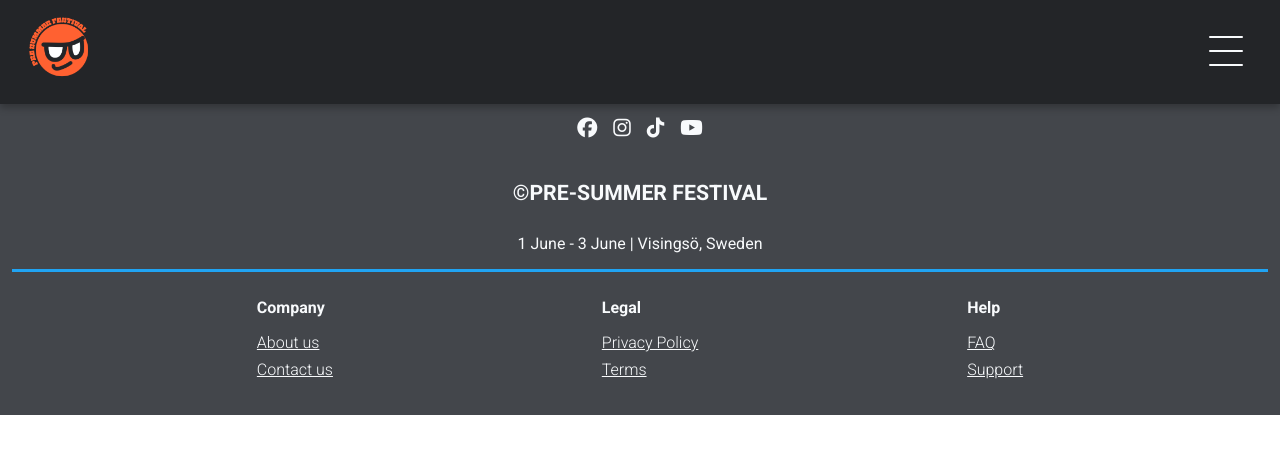
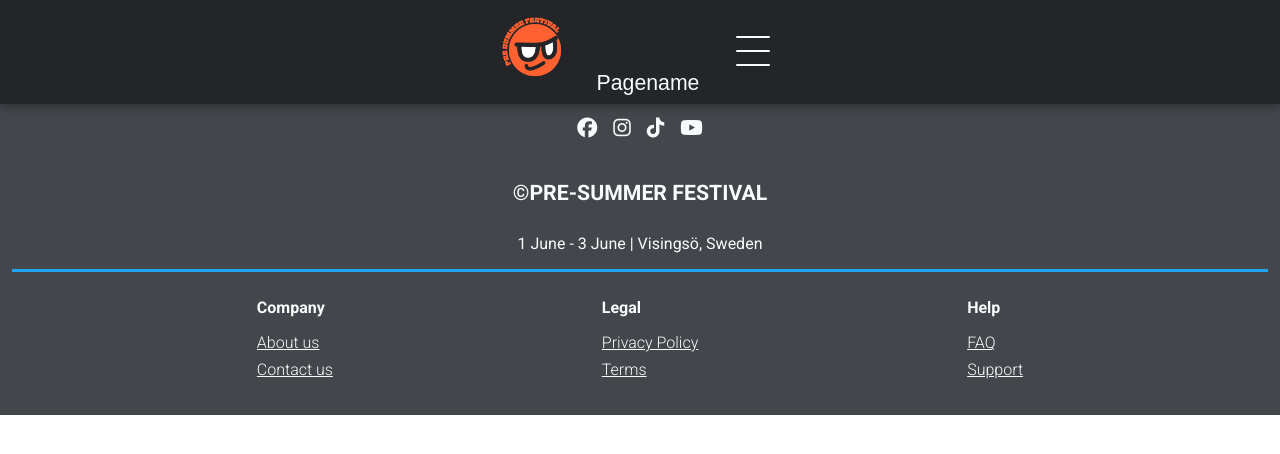
Before and after one commit to Web-Design-Project-2026/web-design-project-2026-team-16, a website: page template.html in a window 1280 px wide. Drawn offline with nearby package versions, Linux system fonts and the light colour scheme; a web font is replaced by a local one.

Commit message:
Template base done

```diff
--- a/global.css
+++ b/global.css
@@ -56,10 +56,23 @@ header {
   left: 0;
   right: 0;
   display: flex;
-  justify-content: space-between;
+  justify-content: center;
   align-items: center;
   background: #232528;
   box-shadow: 0 4px 7px 0 rgba(0, 0, 0, 0.25);
+}
+
+.page-name {
+  display:flex;
+  flex-direction: column;
+  justify-content: center;
+  color: var(--white);
+  font-family: gigantic, sans-serif;
+  font-size: 1.33rem;
+  font-weight: regular;
+  align-self: end;
+  letter-spacing: 5%;
+  padding: 8px 0 8px 0;
 }
 
 .logo {
--- a/template.html
+++ b/template.html
@@ -8,13 +8,14 @@
     <!-- Styles -->
     <link rel="stylesheet" href="global.css" />
 
-    <!-- Roboto Font -->
+    <!-- Fonts -->
     <link rel="preconnect" href="https://fonts.googleapis.com" />
     <link rel="preconnect" href="https://fonts.gstatic.com" crossorigin />
     <link
-      href="https://fonts.googleapis.com/css2?family=Roboto:ital,wght@0,100..900;1,100..900&display=swap"
+      href="https://fonts.googleapis.com/css2?family=Anton&family=Roboto:ital,wght@0,100..900;1,100..900&display=swap"
       rel="stylesheet"
     />
+    <link rel="stylesheet" href="https://use.typekit.net/bap7jyo.css" />
     <!-- javascript -->
     <script src="global.js" defer></script>
 
@@ -39,6 +40,7 @@
           />
         </a>
       </div>
+      <div class="page-name">Pagename</div>
       <div class="menu-btn-container">
         <button class="menu-btn js-nav-toggle" title="Open navigation menu">
           <i data-lucide="menu" stroke-width="1"></i>
```
